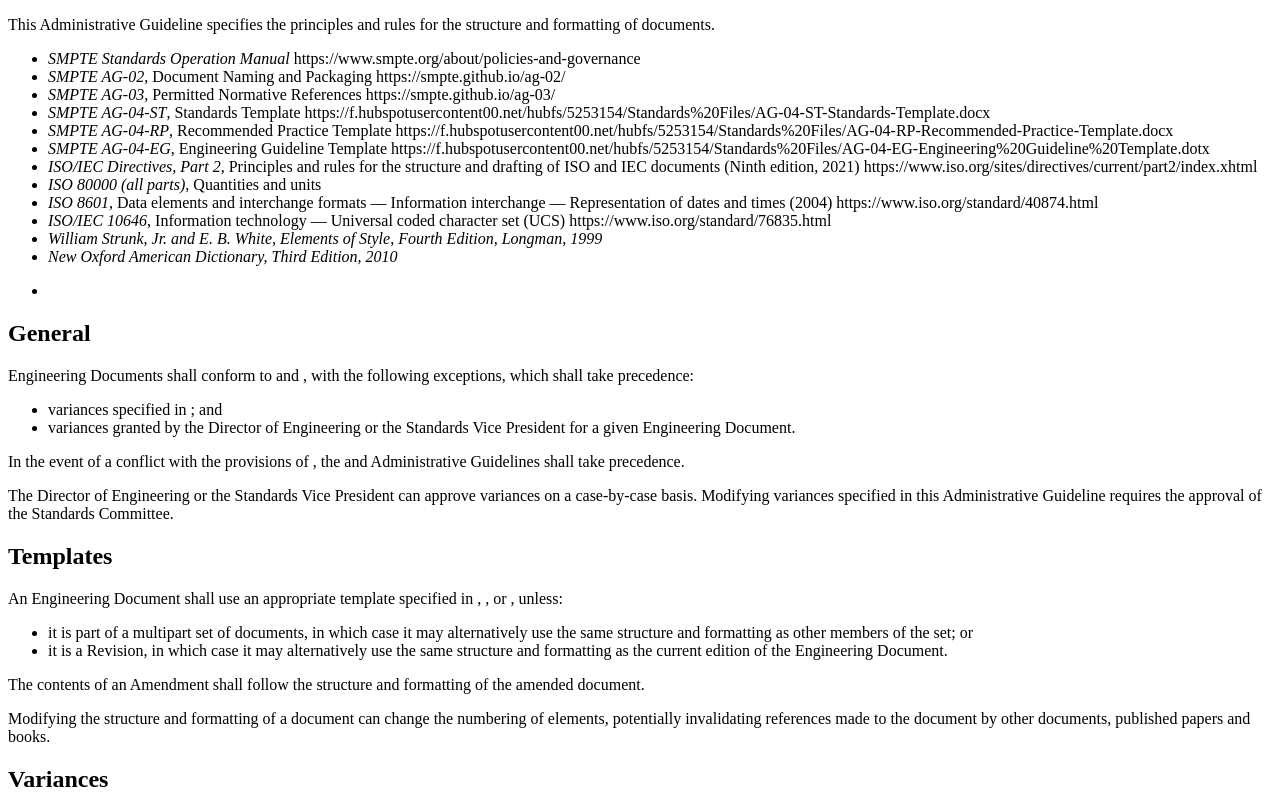
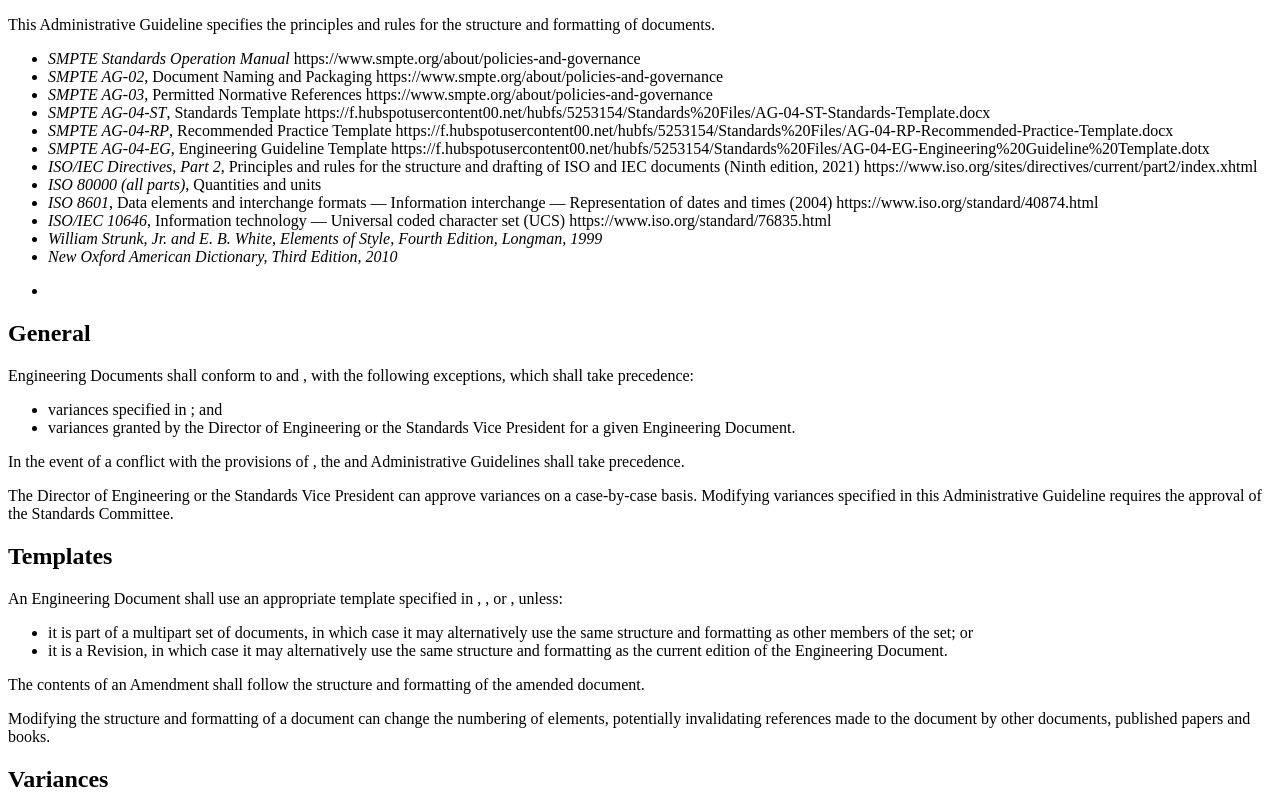
Before and after one commit to SMPTE/ag-16, a plain HTML site: page doc/main.html in a window 1280 px wide. Shown: the top 800 px of the page. Drawn offline with Linux system fonts and the light colour scheme; a script that the page names is missing.

Commit message:
Replaced AG-02 and AG-03 references with published versions (#24)
* Replaced AG-02 and AG-03 references with published versions

* Pointing to governance page for AG-02 and AG-03 reference

```diff
--- a/doc/main.html
+++ b/doc/main.html
@@ -46,9 +46,9 @@
       <li><cite id="bib-smpte-standards-operation-manual">SMPTE Standards Operation Manual</cite>
         <a>https://www.smpte.org/about/policies-and-governance</a></li>
       <li><cite id="bib-smpte-ag-02">SMPTE AG-02</cite>, Document Naming and Packaging
-        <a>https://smpte.github.io/ag-02/</a></li>
+        <a>https://www.smpte.org/about/policies-and-governance</a></li>
       <li><cite id="bib-smpte-ag-03">SMPTE AG-03</cite>, Permitted Normative References
-        <a>https://smpte.github.io/ag-03/</a></li>
+        <a>https://www.smpte.org/about/policies-and-governance</a></li>
       <li><cite id="bib-smpte-ag-04-st">SMPTE AG-04-ST</cite>, Standards Template
         <a>https://f.hubspotusercontent00.net/hubfs/5253154/Standards%20Files/AG-04-ST-Standards-Template.docx</a></li>
         <li><cite id="bib-smpte-ag-04-rp">SMPTE AG-04-RP</cite>, Recommended Practice Template
```
